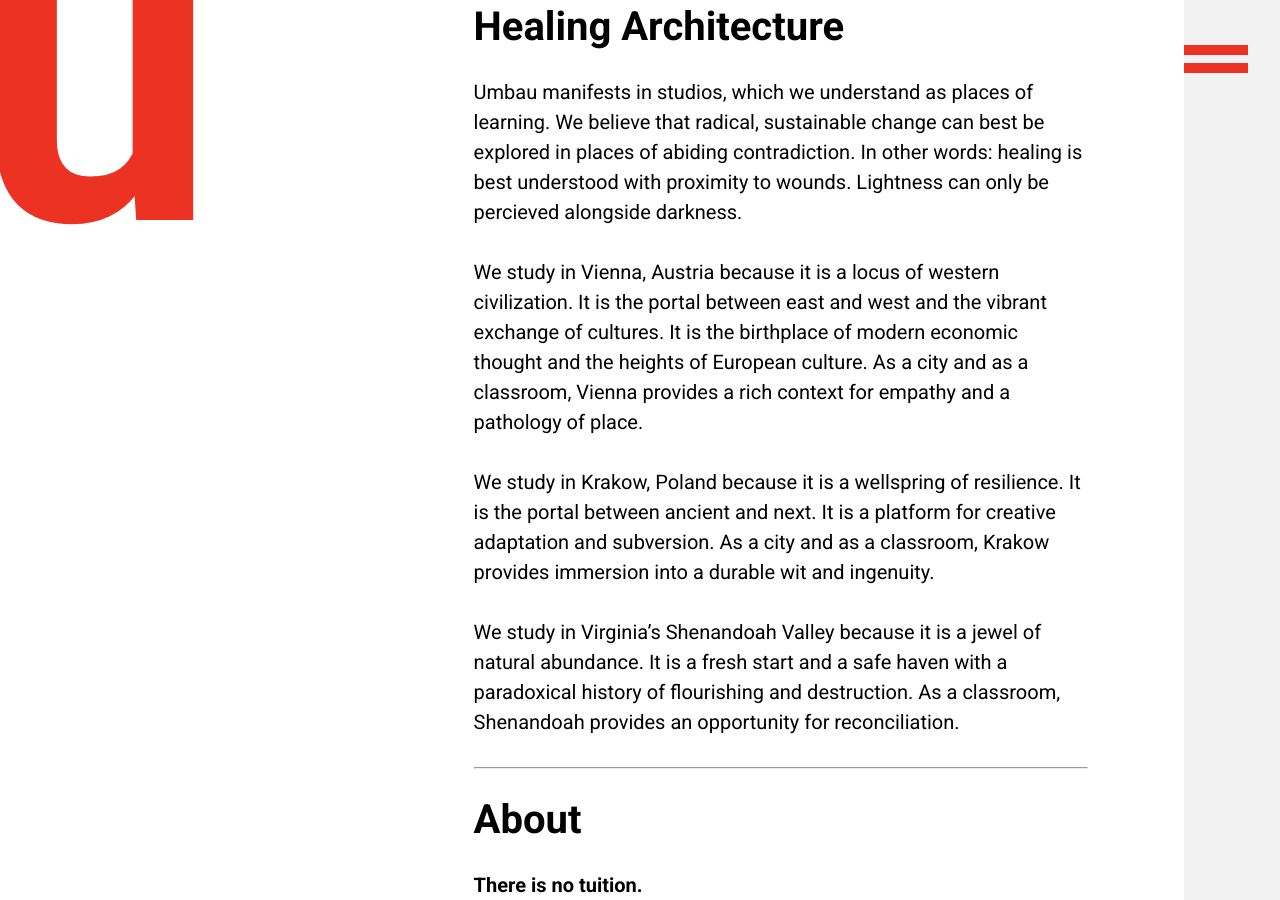
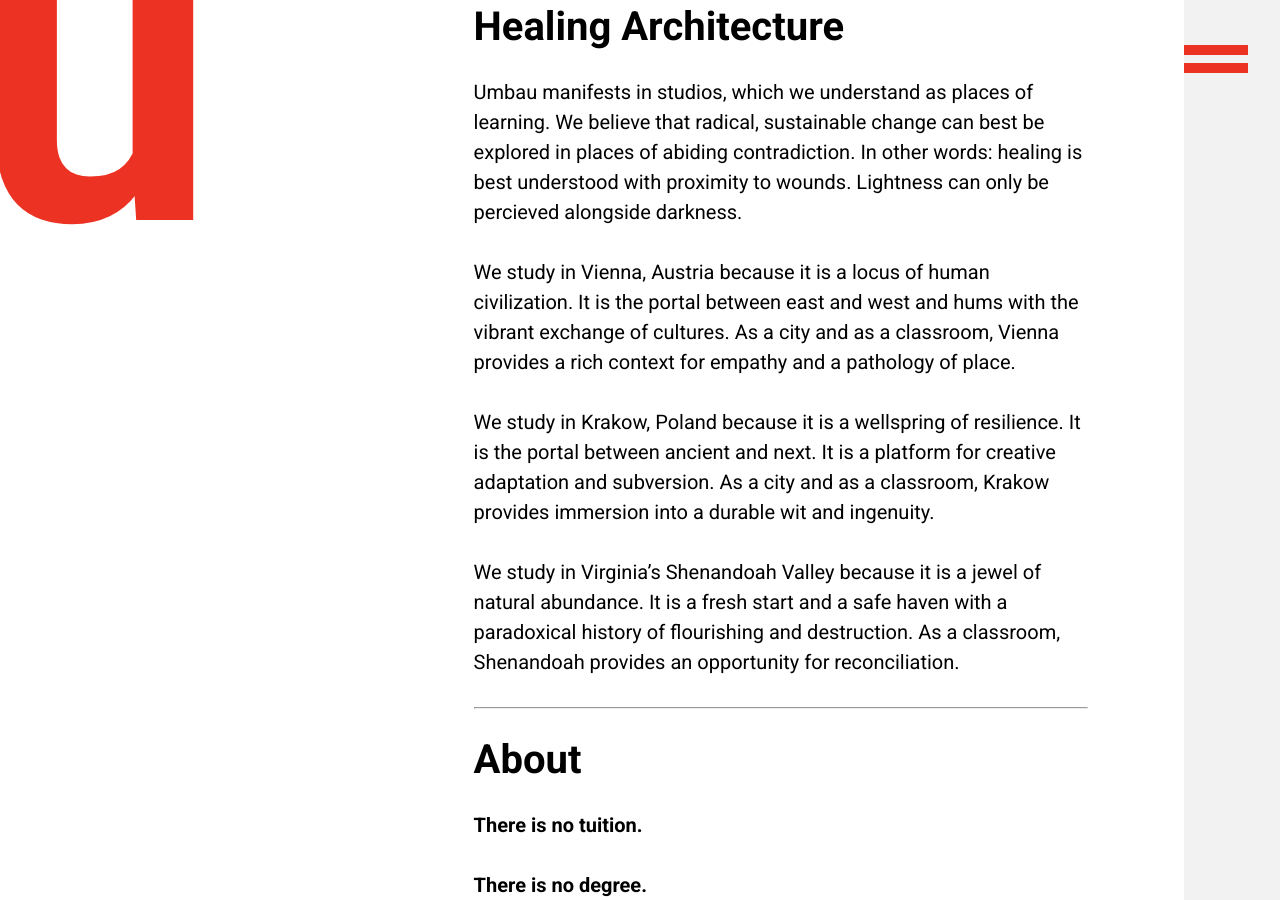
Before and after one commit to umbauschool/umbauschool.github.io, a Jekyll site: the page built from index.md, in a window 1280 px wide and 900 px high, scrolled down 2811 px. Built offline with Jekyll 4.4.1, drawn with Linux system fonts in a browser that asks for light colours.

Commit message:
Update index.md

```diff
--- a/index.md
+++ b/index.md
@@ -58,7 +58,7 @@ _2019 fall session full_
 
 Umbau manifests in studios, which we understand as places of learning. We believe that radical, sustainable change can best be explored in places of abiding contradiction. In other words: healing is best understood with proximity to wounds. Lightness can only be percieved alongside darkness.
 
-We study in Vienna, Austria because it is a locus of western civilization. It is the portal between east and west and the vibrant exchange of cultures. It is the birthplace of modern economic thought and the heights of European culture. As a city and as a classroom, Vienna provides a rich context for empathy and a pathology of place.
+We study in Vienna, Austria because it is a locus of human civilization. It is the portal between east and west and hums with the vibrant exchange of cultures. As a city and as a classroom, Vienna provides a rich context for empathy and a pathology of place.
 
 We study in Krakow, Poland because it is a wellspring of resilience. It is the portal between ancient and next. It is a platform for creative adaptation and subversion. As a city and as a classroom, Krakow provides immersion into a durable wit and ingenuity.
 
```
